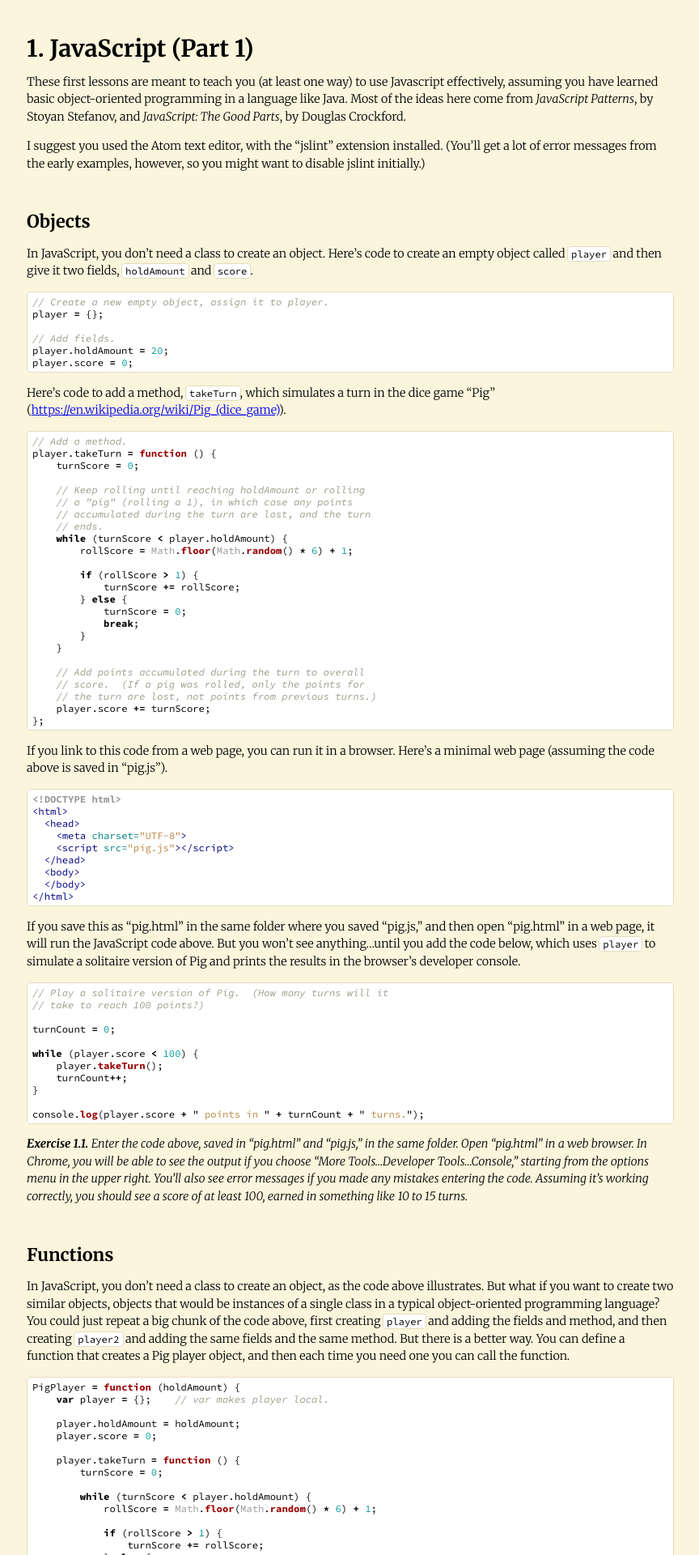
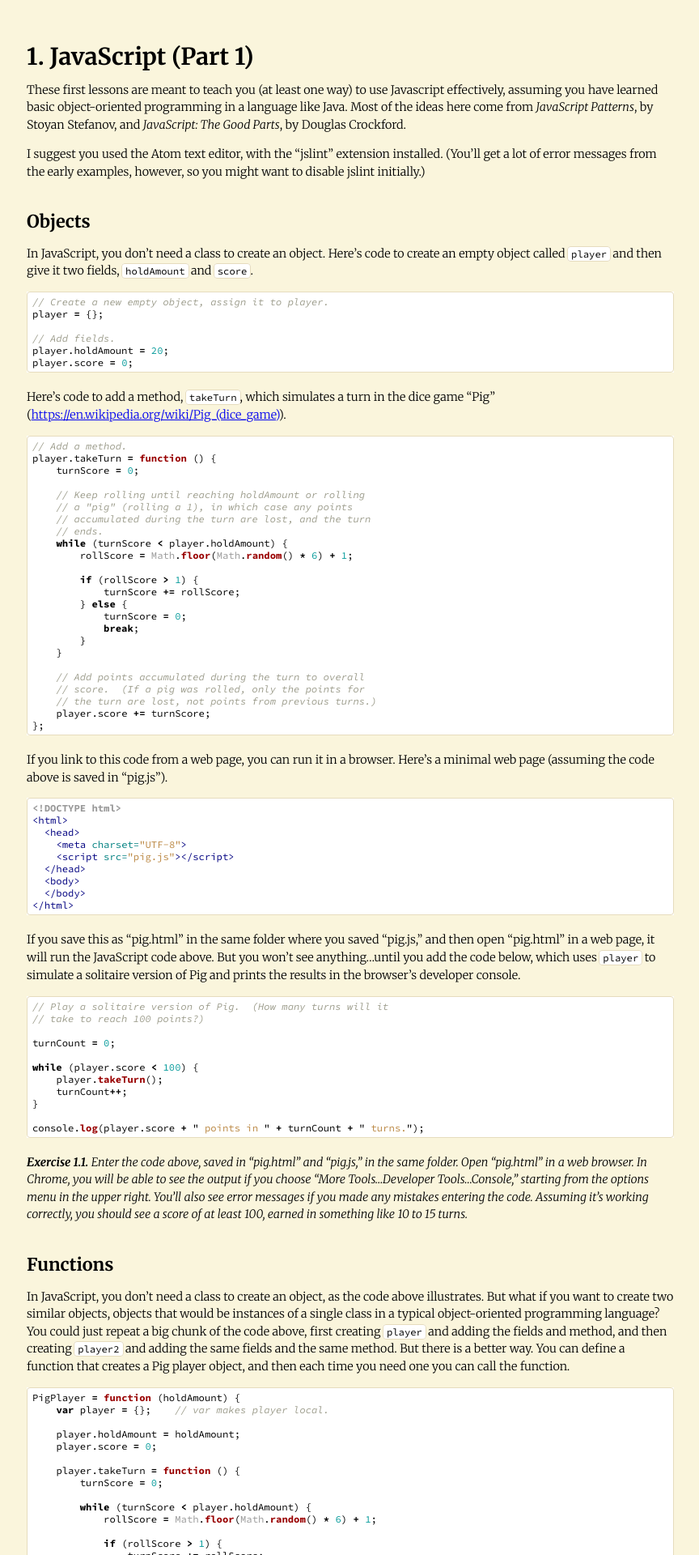
Before and after one commit to dvon/cgbk, a Jekyll site: the page built from _posts/2016-01-14-JavaScript-(Part-1).md, in a window 1280 px wide. Shown: the top 1920 px of the page at 81% size, without its empty margins (207-1071 px from the left). Built offline with Jekyll 4.4.1, drawn with Linux system fonts in a browser that asks for light colours; Markdown is read by kramdown in place of the engine named in the settings.

Commit message:
Adjust h1, h2, pre margins.

```diff
--- a/css/style.css
+++ b/css/style.css
@@ -14,12 +14,12 @@
   margin: auto;
 }
 
-.content {
-  margin-top: 50px;
+h1 {
+  margin-top: 60px;
 }
 
 h2 {
-  margin-top: 50px;
+  margin-top: 40px;
 }
 
 pre, code {
@@ -34,6 +34,7 @@
 pre {
   padding: 4px;
   padding-left: 6px;
+  margin-bottom: 20px;
 }
 
 code {
```
